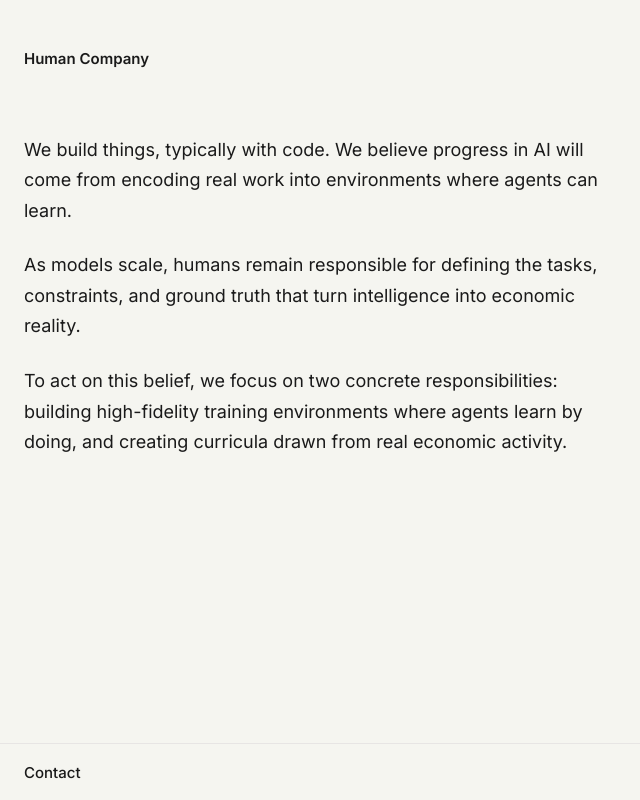
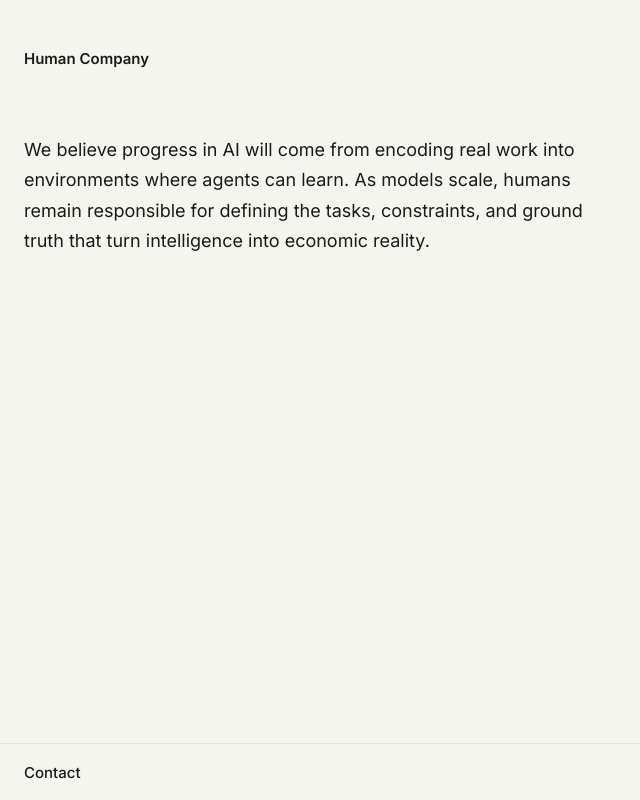
Before and after one commit to Human-Company/public-website, a Next.js app: page / in a window 1280 px wide. Shown: the whole page, without its empty margins (0-640 px from the left). Built offline with nearby package versions, Linux system fonts and the light colour scheme; a web font is replaced by a local one.

Commit message:
Update homepage copy

```diff
--- a/app/page.tsx
+++ b/app/page.tsx
@@ -13,13 +13,7 @@ export default function Home() {
         <div className="max-w-[600px]">
           <div className="space-y-6 text-[17px] lg:text-[18px] leading-[1.7] text-[#1a1a1a]">
             <p>
-              We build things, typically with code. We believe progress in AI will come from encoding real work into environments where agents can learn.
-            </p>
-            <p>
-              As models scale, humans remain responsible for defining the tasks, constraints, and ground truth that turn intelligence into economic reality.
-            </p>
-            <p>
-              To act on this belief, we focus on two concrete responsibilities: building high-fidelity training environments where agents learn by doing, and creating curricula drawn from real economic activity.
+              We believe progress in AI will come from encoding real work into environments where agents can learn. As models scale, humans remain responsible for defining the tasks, constraints, and ground truth that turn intelligence into economic reality.
             </p>
           </div>
         </div>
```
